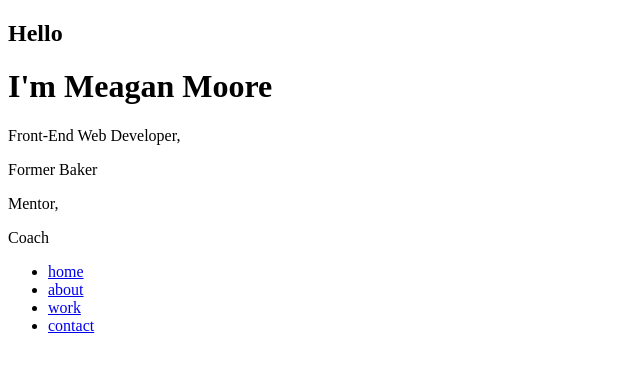
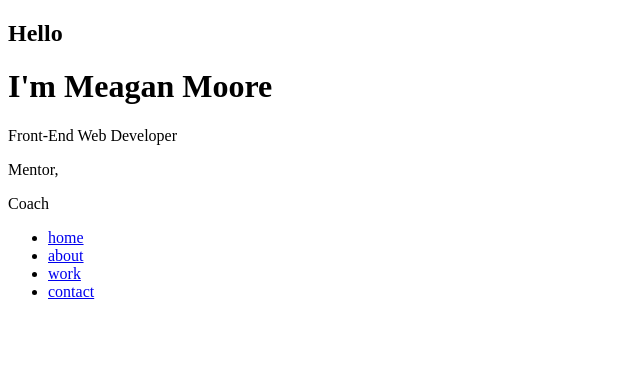
Before and after one commit to mdjmoore/portfolio-refresh-2019, a plain HTML site: page src/index.html in a window 1280 px wide. Shown: the whole page, without its empty margins (0-640 px from the left). Drawn offline with Linux system fonts and the light colour scheme.

Commit message:
added background image, trying to get configs sorted

```diff
--- a/config/site.config.js
+++ b/config/site.config.js
@@ -15,7 +15,7 @@ const config = {
   site_description: 'a refresh of my original portfolio ',
 
   // Your website's URL, used for sitemap
-  site_url: 'mdjm.io',
+  site_url: 'https://www.mdjm.io',
 
   // Google Analytics tracking ID (leave blank to disable)
   googleAnalyticsUA: '',
--- a/src/index.html
+++ b/src/index.html
@@ -18,8 +18,7 @@
         <h1>I'm Meagan Moore</h1>
         <div class="modal--byline">
           <div class="modal--byline__first">
-            <p>Front-End Web Developer,</p>
-            <p>Former Baker</p>
+            <p>Front-End Web Developer</p>
           </div>
           <div class="modal--byline__second">
             <p>Mentor,</p>
--- a/src/stylesheets/styles.scss
+++ b/src/stylesheets/styles.scss
@@ -1,2 +1,30 @@
 // Load CSS Reset from NPM
-@import "~normalize.css"
+@import "~normalize.css";
+
+// write variable here for colour scheme;
+
+body {
+  overflow: hidden;
+  position: relative;
+  height: 100vh;
+  width: 100%;
+}
+
+.overlay {
+  background-image: url("../images/s189772745713394276_p6519_i874_w750.jpeg");
+  background-repeat: no-repeat;
+  background-size: cover;
+  position: fixed;
+  top: 0;
+  right: 0;
+  bottom: 0;
+  left: 0;
+
+  .modal {
+    position: relative;
+    background-color: #fff;
+    height: 90vh;
+    width: 90%;
+    margin: 50px auto;
+  }
+}
```
Also changed, not shown: src/images/s189772745713394276_p6519_i874_w750.jpeg (added).
